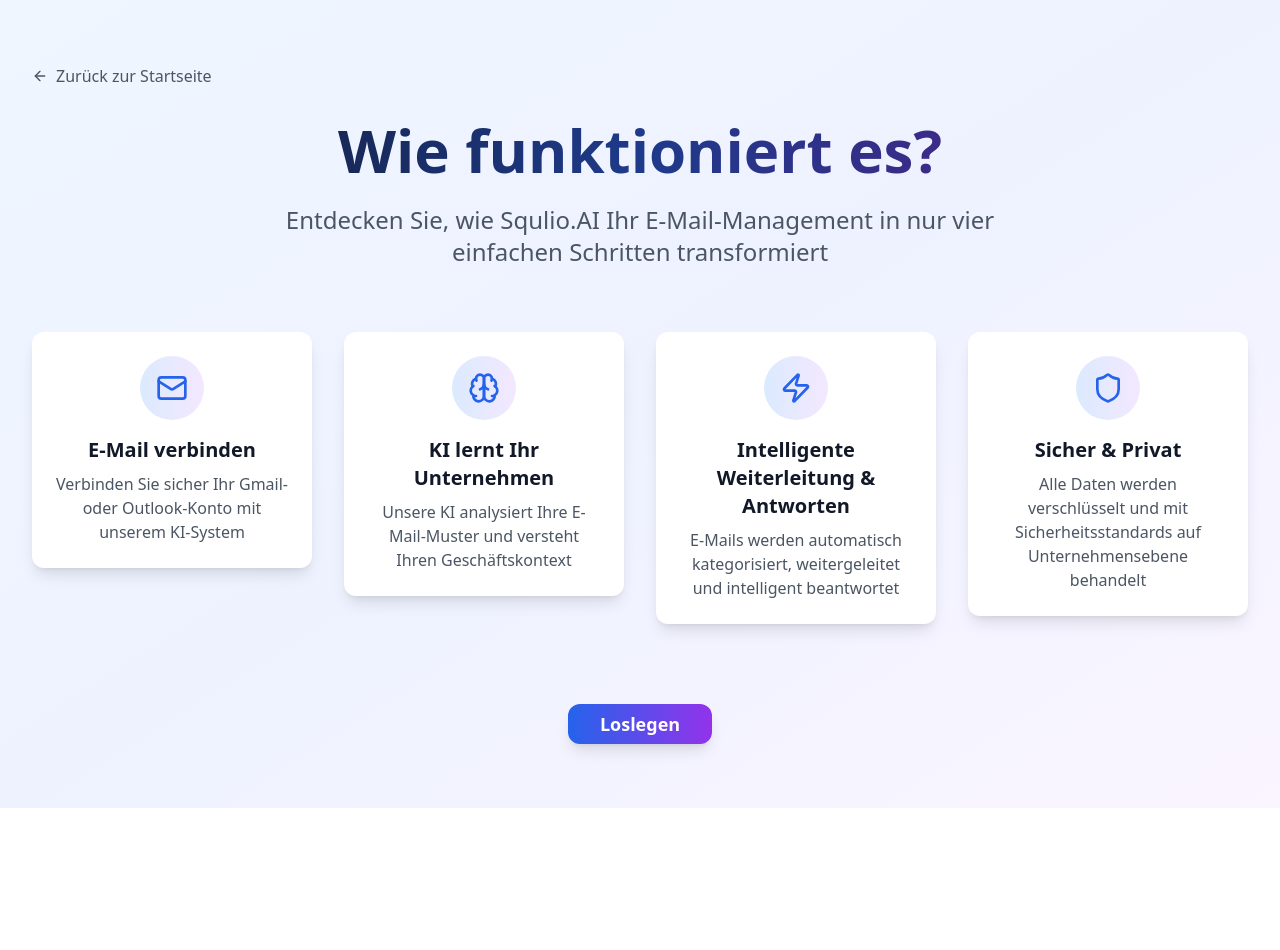
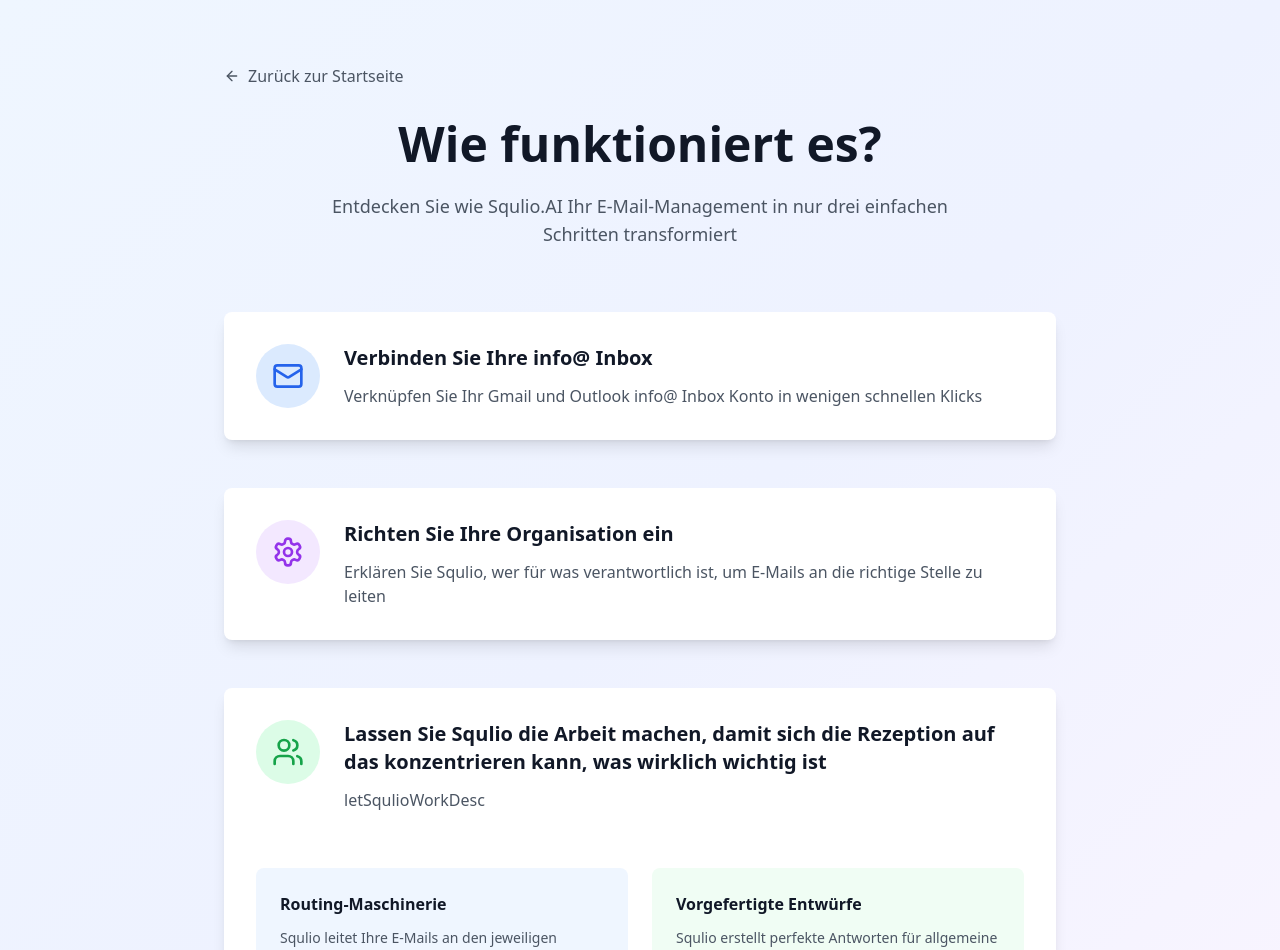
Before and after one commit to Cricrog/squlio-ffec75e1, a React (Vite) app: page /how-it-works in a window 1280 px wide. Shown: the top 950 px of the page. Before the commit the page ends 808 px from the top, so only its background shows below. Built offline with nearby package versions, Linux system fonts and the light colour scheme.

Commit message:
Feat: Implement How It Works page design
Implemented the "How does it work?" page based on the provided image, including content and layout.

```diff
--- a/src/contexts/LanguageContext.tsx
+++ b/src/contexts/LanguageContext.tsx
@@ -60,15 +60,20 @@ const translations = {
     // How It Works Page
     backToHome: "Back to Home",
     howItWorksTitle: "How does it work?",
-    howItWorksSubtitle: "Discover how Squlio.AI transforms your email management in just four simple steps",
-    stepOneTitle: "Connect Your Email",
-    stepOneDesc: "Securely integrate your Gmail or Outlook account with our AI system",
-    stepTwoTitle: "AI Learns Your Business",
-    stepTwoDesc: "Our AI analyzes your email patterns and understands your business context",
-    stepThreeTitle: "Smart Routing & Responses",
-    stepThreeDesc: "Emails are automatically categorized, routed, and responded to intelligently",
-    stepFourTitle: "Secure & Private",
-    stepFourDesc: "All data is encrypted and handled with enterprise-grade security standards",
+    howItWorksSubtitle: "Discover how Squlio.AI transforms your E-Mail Management in just three simple steps",
+
+    // New content from the image
+    connectInfoInbox: "Connect your info@ inbox",
+    connectInfoInboxDesc: "Link your Gmail and Outlook info@ inbox account in a few quick clicks",
+    setupYourOrg: "Set up your Org",
+    setupYourOrgDesc: "Explain Squlio who is responsible for what to route emails to the right place",
+    letSqulioWork: "Let Squlio do the work, so that receptionist can concentrate on what really matters",
+    letSqulioWorkDesc: "",
+    routingMachinery: "Routing machinery",
+    routingMachineryDesc: "Squlio routes your emails to the respective colleague",
+    prewrittenDrafts: "Pre-written Drafts",
+    prewrittenDraftsDesc: "Squlio drafts perfect replies for general questions and requests",
+
     getStarted: "Get Started",
   },
   de: {
@@ -122,15 +127,20 @@ const translations = {
     // How It Works Page
     backToHome: "Zurück zur Startseite",
     howItWorksTitle: "Wie funktioniert es?",
-    howItWorksSubtitle: "Entdecken Sie, wie Squlio.AI Ihr E-Mail-Management in nur vier einfachen Schritten transformiert",
-    stepOneTitle: "E-Mail verbinden",
-    stepOneDesc: "Verbinden Sie sicher Ihr Gmail- oder Outlook-Konto mit unserem KI-System",
-    stepTwoTitle: "KI lernt Ihr Unternehmen",
-    stepTwoDesc: "Unsere KI analysiert Ihre E-Mail-Muster und versteht Ihren Geschäftskontext",
-    stepThreeTitle: "Intelligente Weiterleitung & Antworten",
-    stepThreeDesc: "E-Mails werden automatisch kategorisiert, weitergeleitet und intelligent beantwortet",
-    stepFourTitle: "Sicher & Privat",
-    stepFourDesc: "Alle Daten werden verschlüsselt und mit Sicherheitsstandards auf Unternehmensebene behandelt",
+    howItWorksSubtitle: "Entdecken Sie wie Squlio.AI Ihr E-Mail-Management in nur drei einfachen Schritten transformiert",
+
+    // New content from the image
+    connectInfoInbox: "Verbinden Sie Ihre info@ Inbox",
+    connectInfoInboxDesc: "Verknüpfen Sie Ihr Gmail und Outlook info@ Inbox Konto in wenigen schnellen Klicks",
+    setupYourOrg: "Richten Sie Ihre Organisation ein",
+    setupYourOrgDesc: "Erklären Sie Squlio, wer für was verantwortlich ist, um E-Mails an die richtige Stelle zu leiten",
+    letSqulioWork: "Lassen Sie Squlio die Arbeit machen, damit sich die Rezeption auf das konzentrieren kann, was wirklich wichtig ist",
+    letSqulioWorkDesc: "",
+    routingMachinery: "Routing-Maschinerie",
+    routingMachineryDesc: "Squlio leitet Ihre E-Mails an den jeweiligen Kollegen weiter",
+    prewrittenDrafts: "Vorgefertigte Entwürfe",
+    prewrittenDraftsDesc: "Squlio erstellt perfekte Antworten für allgemeine Fragen und Anfragen",
+
     getStarted: "Loslegen",
   }
 };
--- a/src/pages/HowItWorks.tsx
+++ b/src/pages/HowItWorks.tsx
@@ -1,39 +1,17 @@
 
 import React from 'react';
 import { Link } from 'react-router-dom';
-import { ArrowLeft, Mail, Brain, Zap, Shield } from 'lucide-react';
+import { ArrowLeft, Mail, Settings, Users } from 'lucide-react';
 import { Button } from '@/components/ui/button';
+import { Card, CardContent } from '@/components/ui/card';
 import { useLanguage } from '@/contexts/LanguageContext';
 
 const HowItWorks = () => {
   const { t } = useLanguage();
 
-  const steps = [
-    {
-      icon: Mail,
-      title: t('stepOneTitle'),
-      description: t('stepOneDesc'),
-    },
-    {
-      icon: Brain,
-      title: t('stepTwoTitle'),
-      description: t('stepTwoDesc'),
-    },
-    {
-      icon: Zap,
-      title: t('stepThreeTitle'),
-      description: t('stepThreeDesc'),
-    },
-    {
-      icon: Shield,
-      title: t('stepFourTitle'),
-      description: t('stepFourDesc'),
-    },
-  ];
-
   return (
     <div className="min-h-screen bg-gradient-to-br from-blue-50 via-indigo-50 to-purple-50">
-      <div className="max-w-7xl mx-auto px-4 sm:px-6 lg:px-8 py-16">
+      <div className="max-w-4xl mx-auto px-4 sm:px-6 lg:px-8 py-16">
         {/* Back button */}
         <Link to="/" className="inline-flex items-center text-gray-600 hover:text-gray-900 mb-8">
           <ArrowLeft className="w-4 h-4 mr-2" />
@@ -42,27 +20,89 @@ const HowItWorks = () => {
 
         {/* Header */}
         <div className="text-center mb-16">
-          <h1 className="text-4xl md:text-6xl font-bold mb-6 bg-gradient-to-r from-gray-900 via-blue-900 to-purple-900 bg-clip-text text-transparent">
+          <h1 className="text-4xl md:text-5xl font-bold mb-6 text-gray-900">
             {t('howItWorksTitle')}
           </h1>
-          <p className="text-xl md:text-2xl text-gray-600 max-w-3xl mx-auto">
+          <p className="text-lg text-gray-600 max-w-2xl mx-auto">
             {t('howItWorksSubtitle')}
           </p>
         </div>
 
-        {/* Steps */}
-        <div className="grid grid-cols-1 md:grid-cols-2 lg:grid-cols-4 gap-8 mb-16">
-          {steps.map((step, index) => (
-            <div key={index} className="text-center">
-              <div className="bg-white rounded-xl p-6 shadow-lg mb-4 hover:shadow-xl transition-shadow">
-                <div className="bg-gradient-to-r from-blue-100 to-purple-100 rounded-full w-16 h-16 flex items-center justify-center mx-auto mb-4">
-                  <step.icon className="w-8 h-8 text-blue-600" />
+        {/* Step 1: Connect your info@ inbox */}
+        <div className="mb-12">
+          <Card className="bg-white shadow-lg border-0 p-8">
+            <CardContent className="p-0">
+              <div className="flex items-start gap-6">
+                <div className="bg-blue-100 rounded-full p-4 flex-shrink-0">
+                  <Mail className="w-8 h-8 text-blue-600" />
                 </div>
-                <h3 className="text-xl font-semibold mb-2 text-gray-900">{step.title}</h3>
-                <p className="text-gray-600">{step.description}</p>
+                <div>
+                  <h3 className="text-xl font-semibold mb-3 text-gray-900">
+                    {t('connectInfoInbox')}
+                  </h3>
+                  <p className="text-gray-600">
+                    {t('connectInfoInboxDesc')}
+                  </p>
+                </div>
               </div>
-            </div>
-          ))}
+            </CardContent>
+          </Card>
+        </div>
+
+        {/* Step 2: Set up your Org */}
+        <div className="mb-12">
+          <Card className="bg-white shadow-lg border-0 p-8">
+            <CardContent className="p-0">
+              <div className="flex items-start gap-6">
+                <div className="bg-purple-100 rounded-full p-4 flex-shrink-0">
+                  <Settings className="w-8 h-8 text-purple-600" />
+                </div>
+                <div>
+                  <h3 className="text-xl font-semibold mb-3 text-gray-900">
+                    {t('setupYourOrg')}
+                  </h3>
+                  <p className="text-gray-600">
+                    {t('setupYourOrgDesc')}
+                  </p>
+                </div>
+              </div>
+            </CardContent>
+          </Card>
+        </div>
+
+        {/* Step 3: Let Squlio do the work */}
+        <div className="mb-12">
+          <Card className="bg-white shadow-lg border-0 p-8">
+            <CardContent className="p-0">
+              <div className="mb-6">
+                <div className="flex items-start gap-6 mb-8">
+                  <div className="bg-green-100 rounded-full p-4 flex-shrink-0">
+                    <Users className="w-8 h-8 text-green-600" />
+                  </div>
+                  <div>
+                    <h3 className="text-xl font-semibold mb-3 text-gray-900">
+                      {t('letSqulioWork')}
+                    </h3>
+                    <p className="text-gray-600 mb-6">
+                      {t('letSqulioWorkDesc')}
+                    </p>
+                  </div>
+                </div>
+
+                {/* Two columns showing the workflow */}
+                <div className="grid grid-cols-1 md:grid-cols-2 gap-6">
+                  <div className="bg-blue-50 rounded-lg p-6">
+                    <h4 className="font-semibold text-gray-900 mb-3">{t('routingMachinery')}</h4>
+                    <p className="text-sm text-gray-600">{t('routingMachineryDesc')}</p>
+                  </div>
+                  <div className="bg-green-50 rounded-lg p-6">
+                    <h4 className="font-semibold text-gray-900 mb-3">{t('prewrittenDrafts')}</h4>
+                    <p className="text-sm text-gray-600">{t('prewrittenDraftsDesc')}</p>
+                  </div>
+                </div>
+              </div>
+            </CardContent>
+          </Card>
         </div>
 
         {/* CTA */}
```
